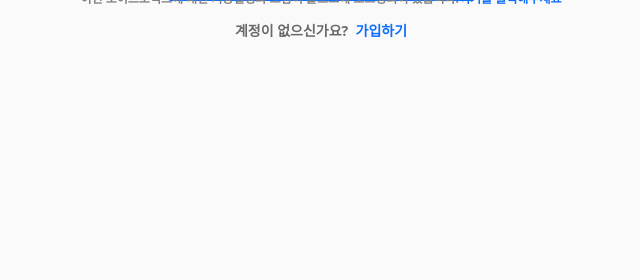
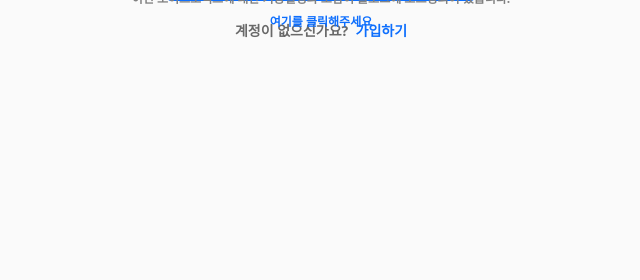
Before and after one commit to hellosonic-r/ToyPJ_python_hwangstagram, a Django app: page /user/login in a window 1280 px wide. Shown: the part 520-800 px from the top of the page, without its empty margins (319-959 px from the left). Run offline with Django 4.2, Linux system fonts and the light colour scheme.

Commit message:
로그인 화면 블로그 링크

```diff
--- a/templates/user/login.html
+++ b/templates/user/login.html
@@ -52,6 +52,8 @@
       <div>
           이번 토이프로젝트에 대한 기능설명과 소감이 블로그에 포스팅되어 있습니다.
       </div>
+  </div>
+  <div style="display: flex; justify-content: center">
       <div>
           <a style="font-size: 12px; font-weight: bold; cursor: pointer; text-decoration: none" href="https://hellosonic.tistory.com/100">여기를 클릭해주세요</a>
       </div>
```
